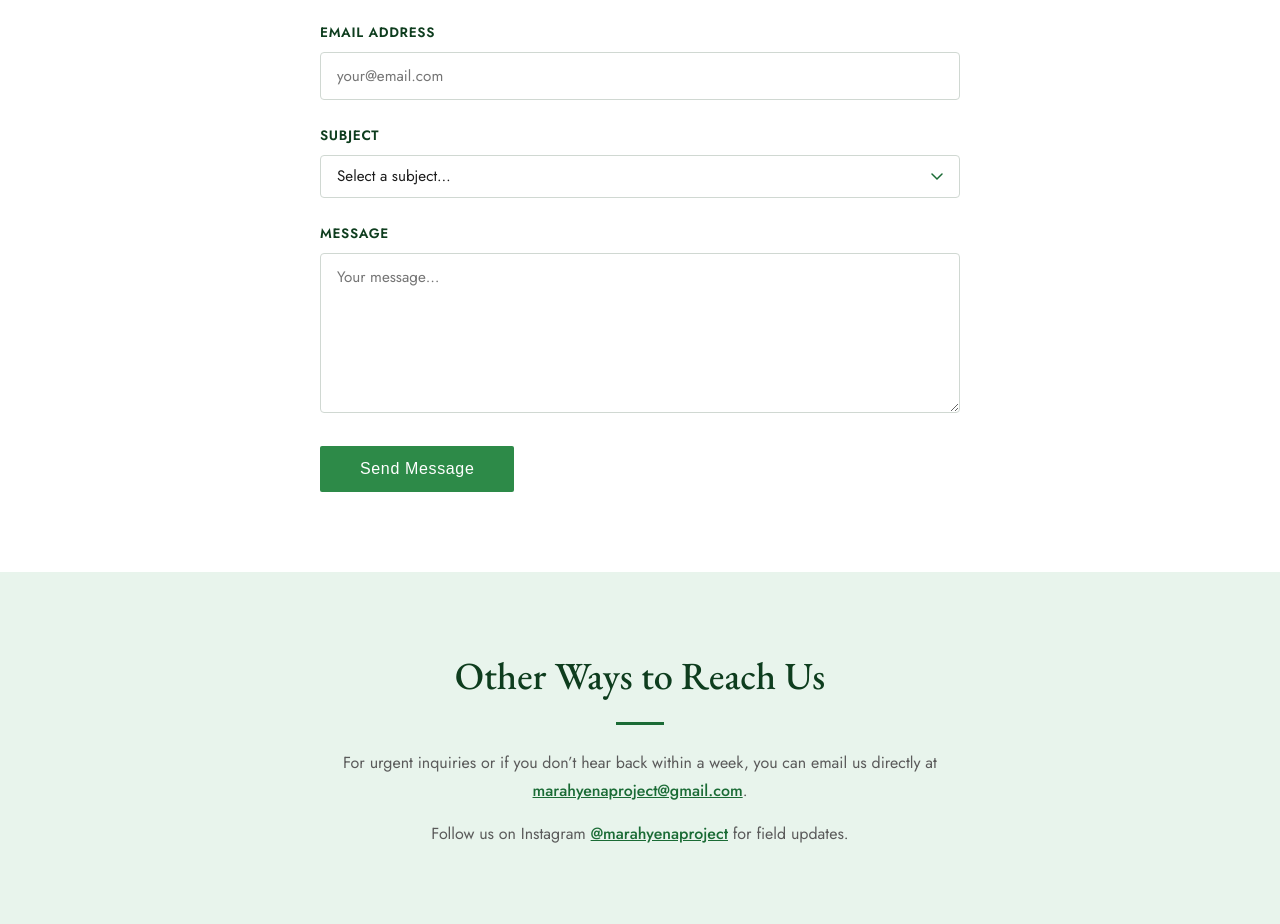
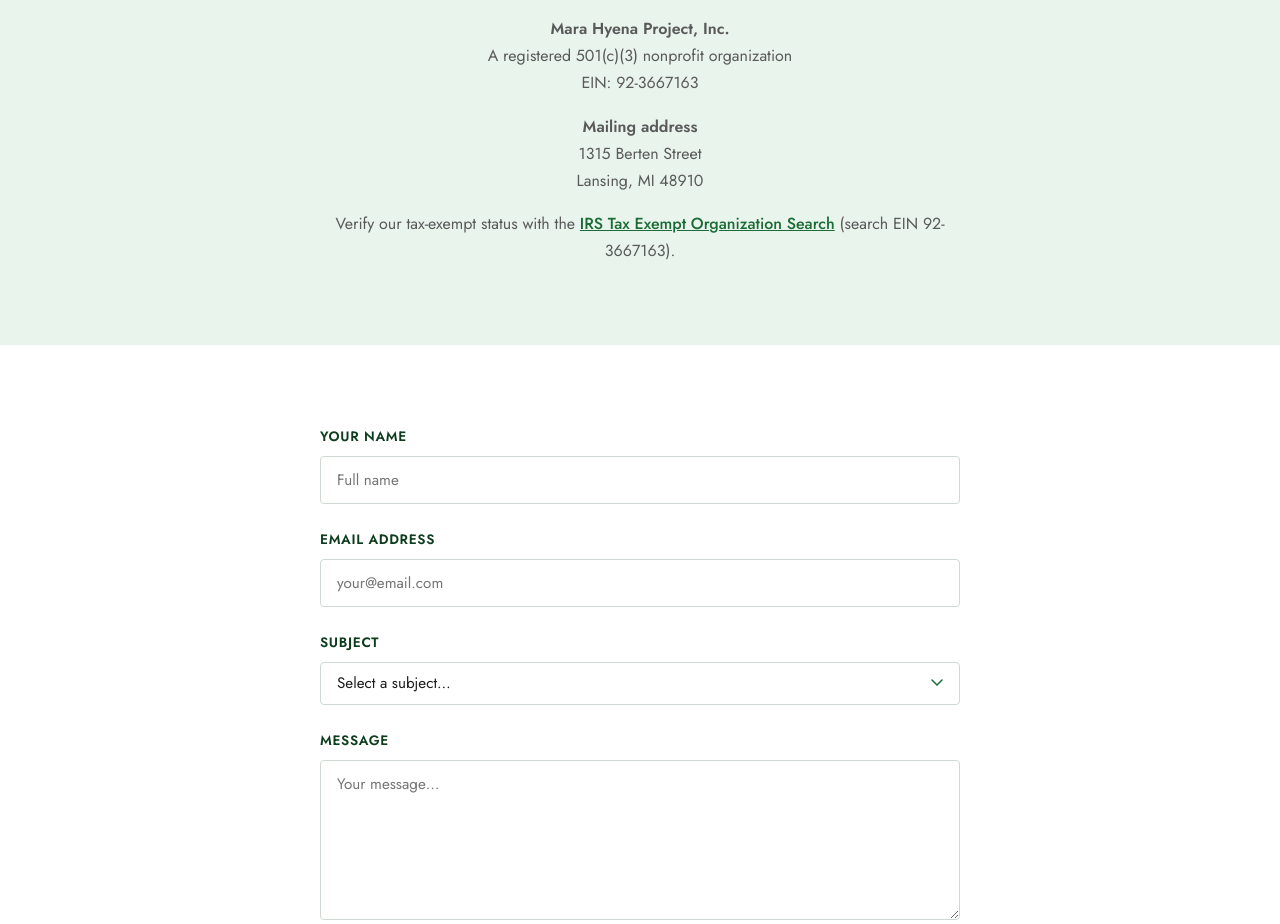
Before and after one commit to l-johnsonulrich/marahyenas, a plain HTML site: page contact.html in a window 1280 px wide. Shown: the part 508-1432 px from the top of the page. Drawn offline with nearby package versions, Linux system fonts and the light colour scheme.

Commit message:
updating contact page

```diff
--- a/contact.html
+++ b/contact.html
@@ -3,6 +3,7 @@
 <head>
   <meta charset="UTF-8">
   <meta name="viewport" content="width=device-width, initial-scale=1.0">
+  <meta name="robots" content="noindex">
   <title>Contact Us &mdash; Mara Hyena Project</title>
   <link rel="stylesheet" href="css/style.css">
   <style>
@@ -77,13 +78,30 @@
   <p>We&#8217;d love to hear from you. Fill out the form below and we&#8217;ll get back to you as soon as we can.</p>
 </div>
 
+<section class="bg-pale">
+  <div class="section-inner" style="max-width:640px; margin:0 auto; text-align:center;">
+    <h2>Organization Information</h2>
+    <div class="divider" style="margin:1rem auto 1.5rem;"></div>
+    <p><strong>Mara Hyena Project, Inc.</strong><br>
+    A registered 501(c)(3) nonprofit organization<br>
+    EIN: 92-3667163</p>
+    <p style="margin-top:1rem;"><strong>Mailing address</strong><br>
+    1315 Berten Street<br>
+    Lansing, MI 48910</p>
+    <p style="margin-top:1rem;">Verify our tax-exempt status with the
+    <a href="https://apps.irs.gov/app/eos/" target="_blank" style="color:var(--green); font-weight:500;">IRS Tax Exempt Organization Search</a>
+    (search EIN 92-3667163).</p>
+    <!-- Optional: upload your IRS determination letter to the repo (e.g., docs/irs-determination-letter.pdf) and uncomment:
+    <p style="margin-top:0.5rem;"><a href="docs/irs-determination-letter.pdf" target="_blank" style="color:var(--green); font-weight:500;">IRS determination letter (PDF)</a></p>
+    -->
+  </div>
+</section>
+
 <section class="bg-white">
   <div class="section-inner">
     <div class="contact-form">
 
-      <!-- Replace YOUR_FORMSPREE_ID below with your actual Formspree form ID -->
-      <!-- Sign up at formspree.io, create a form, and paste the ID here -->
-      <form action="https://formspree.io/f/YOUR_FORMSPREE_ID" method="POST" id="contact-form">
+      <form action="https://formspree.io/f/myewjblp" method="POST" id="contact-form">
 
         <div class="form-group">
           <label for="name">Your Name</label>
@@ -114,6 +132,9 @@
           <textarea id="message" name="message" placeholder="Your message&hellip;" required></textarea>
         </div>
 
+        <!-- Spam trap: hidden from people, bots fill it in and Formspree discards those -->
+        <input type="text" name="_gotcha" style="display:none" tabindex="-1" autocomplete="off">
+
         <div class="form-submit">
           <button type="submit" class="btn-primary" style="border:none; cursor:pointer; font-size:1rem; padding:0.9rem 2.5rem;">Send Message</button>
         </div>
@@ -131,8 +152,7 @@
   <div class="section-inner" style="max-width:640px; margin:0 auto; text-align:center;">
     <h2>Other Ways to Reach Us</h2>
     <div class="divider" style="margin:1rem auto 1.5rem;"></div>
-    <p>For urgent inquiries or if you don&#8217;t hear back within a week, you can email us directly at <a href="mailto:marahyenaproject@gmail.com" style="color:var(--green); font-weight:500;">marahyenaproject@gmail.com</a>.</p>
-    <p style="margin-top:1rem;">Follow us on Instagram <a href="https://instagram.com/marahyenaproject" target="_blank" style="color:var(--green); font-weight:500;">@marahyenaproject</a> for field updates.</p>
+    <p>Follow us on Instagram <a href="https://instagram.com/marahyenaproject" target="_blank" style="color:var(--green); font-weight:500;">@marahyenaproject</a> for field updates.</p>
   </div>
 </section>
 
@@ -177,10 +197,14 @@ form.addEventListener('submit', async (e) => {
     body: data,
     headers: { 'Accept': 'application/json' }
   });
+  const msg = document.getElementById('success-msg');
   if (response.ok) {
     form.reset();
-    document.getElementById('success-msg').style.display = 'block';
+    msg.textContent = 'Thank you for reaching out! We’ll be in touch soon.';
+  } else {
+    msg.textContent = 'Sorry, something went wrong. Please try again in a few minutes.';
   }
+  msg.style.display = 'block';
 });
 </script>
 
```
